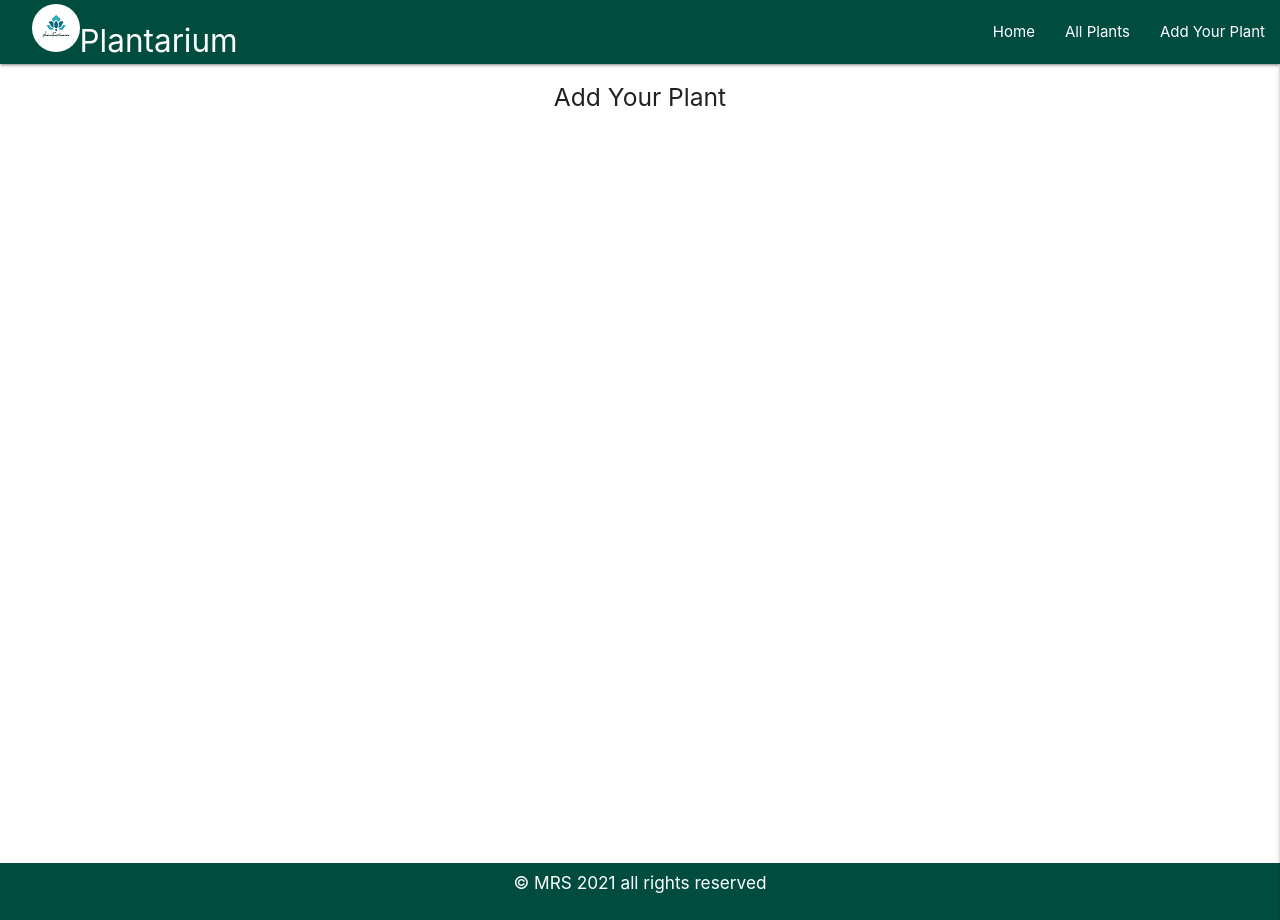
After one commit to madatoo/plantarium-ms3, a Flask app: page /add_plants in a window 1280 px wide. The commit adds this page. Run offline with Flask 2, Linux system fonts and the light colour scheme; data that the repository does not hold is empty; some libraries are stand-ins or nearby versions.

Commit message:
add file add-plant.html

```diff
--- a/app.py
+++ b/app.py
@@ -23,6 +23,13 @@ def index():
 
 
 @app.route("/")
+@app.route("/add_plants")
+def add_plants():
+    add_plants = mongo.db.plants.find()
+    return render_template("add_plants.html", add_plants=add_plants)
+
+
+@app.route("/")
 @app.route("/all_plants")
 def all_plants():
     all_plants = list(mongo.db.plants.find())
--- a/static/js/script.js
+++ b/static/js/script.js
@@ -1,6 +1,6 @@
 $(document).ready(function(){
     $('.sidenav').sidenav({edge:"right"});//sidenavbar inititialization
-    $(document).ready(function(){
+    $(document).ready(function(){//carousel
       $('#carousel-auto').carousel({fullWidth: true});
   setInterval(function() {
     $('#carousel-auto').carousel('next');
--- /dev/null
+++ b/templates/add_plants.html
@@ -0,0 +1,11 @@
+{% extends "base.html" %}
+{% block content %}
+
+<div class="container">
+    <!--header-->
+    <div class="row s12 m7 text-center custom-all-plants-header">
+        <h5>Add Your Plant</h5>
+    </div>
+
+</div>
+{% endblock%}
--- a/templates/base.html
+++ b/templates/base.html
@@ -24,7 +24,7 @@
             <ul class="right hide-on-med-and-down">
                 <li><a href="{{ url_for('index') }}">Home</a></li>
                 <li><a href="{{ url_for('all_plants') }}">All Plants</a></li>
-                <li><a href="add_plant.html">Add Your Plant </a></li>
+                <li><a href="{{ url_for('add_plants') }}">Add Your Plant </a></li>
             </ul>
             </div>
         </nav>
@@ -32,7 +32,7 @@
         <ul class="sidenav  teal darken-4 center " id="mobile-demo">
             <li><a href="{{ url_for('index') }}"class="white-text side-nav-style" >Home</a></li>
             <li><a href="{{ url_for('all_plants') }}" class="white-text"> All Plants</a></li>
-            <li><a href="add_plant.html" class="white-text">Add Your Plant</a></li>
+            <li><a href="{{ url_for('add_plants') }}" class="white-text">Add Your Plant</a></li>
 
         </ul>
 
```
